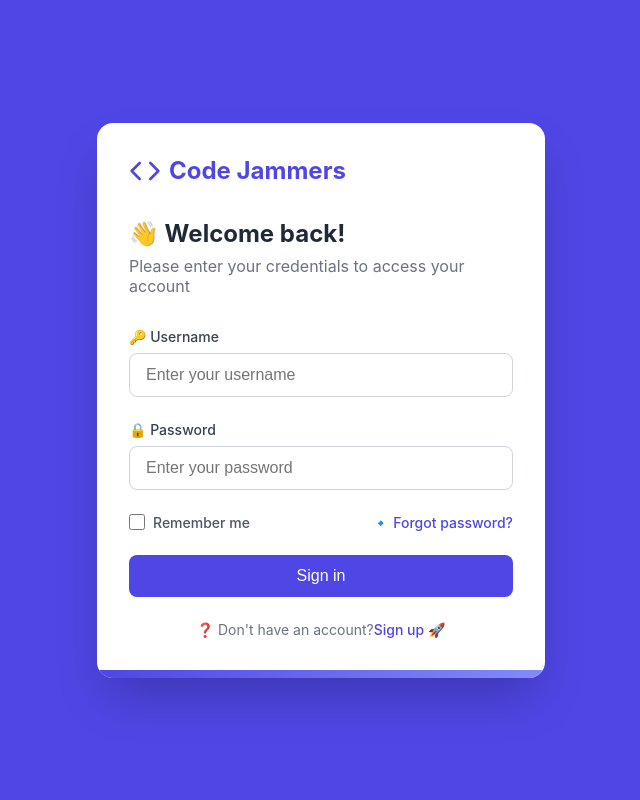
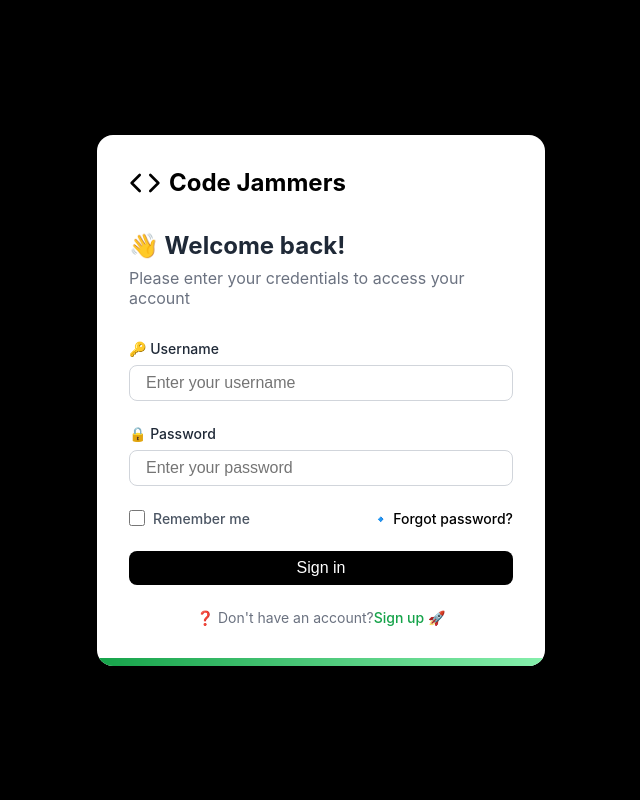
Before and after one commit to AmanDevelops/codejammers, a Django app: template main/templates/main/login.html in a window 1280 px wide. Shown: the whole page, without its empty margins (319-959 px from the left). Run offline with Django 3.2, Linux system fonts and the light colour scheme; the template is opened without the code that fills it, so the values that code supplies are empty; parts of the project's set-up code (start-up, migrations or seed data) failed here and were passed over.

Commit message:
[optimisation]: optimized login and register page

```diff
--- a/main/static/login.css
+++ b/main/static/login.css
@@ -1,4 +1,31 @@
 /* Reset and base styles */
+:root {
+  --color-black: #000000;
+  --color-white: #ffffff;
+  --color-gray-700: #1f2937;
+  --color-gray-600: #4b5563;
+  --color-gray-500: #6b7280;
+  --color-gray-400: #9ca3af;
+  --color-gray-300: #d1d5db;
+  --color-red-100: #fee2e2;
+  --color-red-700: #991b1b;
+  --color-green-600: #16a34a;
+--color-green-700: #15803d;
+--color-green-400: #86efac;
+
+  --shadow-black: rgba(0, 0, 0, 0.25);
+  --transition: all 0.3s ease;
+  --radius-sm: 0.25rem;
+  --radius-md: 0.5rem;
+  --radius-lg: 1rem;
+  --gap-sm: 0.5rem;
+  --gap-md: 1rem;
+  --gap-lg: 1.5rem;
+  --font-size-sm: 0.875rem;
+  --font-size-md: 1rem;
+  --font-size-lg: 1.5rem;
+}
+
 * {
   margin: 0;
   padding: 0;
@@ -7,13 +34,13 @@
 
 body {
   font-family: -apple-system, BlinkMacSystemFont, "Segoe UI", Roboto, "Helvetica Neue", Arial, sans-serif;
-    background-color: #4f46e5;
-    color: #1f2937;
+  background-color: var(--color-black);
+  color: var(--color-gray-700);
   min-height: 100vh;
   display: flex;
   align-items: center;
   justify-content: center;
-    padding: 1rem;
+  padding: var(--gap-md);
 }
 
 .container {
@@ -55,13 +82,13 @@
 .logo {
   display: flex;
   align-items: center;
-    gap: 0.5rem;
+  gap: var(--gap-sm);
   margin-bottom: 2rem;
-    color: #4f46e5;
+  color: var(--color-black);
 }
 
 .logo svg {
-    transition: transform 0.3s ease;
+  transition: transform var(--transition);
 }
 
 .logo:hover svg {
@@ -90,35 +117,35 @@
 .login-form {
   display: flex;
   flex-direction: column;
-    gap: 1.5rem;
+  gap: var(--gap-lg);
 }
 
 .form-group {
   display: flex;
   flex-direction: column;
-    gap: 0.5rem;
+  gap: var(--gap-sm);
 }
 
 label {
-    font-size: 0.875rem;
+  font-size: var(--font-size-sm);
   font-weight: 500;
-    color: #374151;
+  color: var(--color-gray-700);
 }
 
 input[type="text"],
 input[type="password"] {
   width: 100%;
-    padding: 0.75rem 1rem;
-    border: 1px solid #d1d5db;
-    border-radius: 0.5rem;
-    font-size: 1rem;
-    transition: all 0.3s ease;
+  padding: var(--gap-sm) var(--gap-md);
+  border: 1px solid var(--color-gray-300);
+  border-radius: var(--radius-md);
+  font-size: var(--font-size-md);
+  transition: var(--transition);
 }
 
 input[type="text"]:focus,
 input[type="password"]:focus {
   outline: none;
-    border-color: #4f46e5;
+  border-color: var(--color-green-600);
   box-shadow: 0 0 0 2px rgba(79, 70, 229, 0.2);
 }
 
@@ -131,50 +158,50 @@
 .remember-me {
   display: flex;
   align-items: center;
-    gap: 0.5rem;
+  gap: var(--gap-sm);
 }
 
 input[type="checkbox"] {
   width: 1rem;
   height: 1rem;
-    border-radius: 0.25rem;
-    border: 1px solid #d1d5db;
-    accent-color: #4f46e5;
+  border-radius: var(--radius-sm);
+  border: 1px solid var(--color-gray-300);
+  accent-color: var(--color-black);
 }
 
 .remember-me label {
-    font-size: 0.875rem;
-    color: #4b5563;
+  font-size: var(--font-size-sm);
+  color: var(--color-gray-600);
 }
 
 .forgot-password {
-    font-size: 0.875rem;
+  font-size: var(--font-size-sm);
   font-weight: 500;
-    color: #4f46e5;
+  color: var(--color-black);
   text-decoration: none;
-    transition: color 0.3s ease;
+  transition: color var(--transition);
 }
 
 .forgot-password:hover {
-    color: #4338ca;
+  color: var(--color-green-700);
 }
 
 /* Button styles */
 .btn-submit {
   width: 100%;
-    padding: 0.75rem 1rem;
-    background-color: #4f46e5;
-    color: white;
+  padding: var(--gap-sm) var(--gap-md);
+  background-color: var(--color-black);
+  color: var(--color-white);
   border: none;
-    border-radius: 0.5rem;
-    font-size: 1rem;
+  border-radius: var(--radius-md);
+  font-size: var(--font-size-md);
   font-weight: 500;
   cursor: pointer;
-    transition: all 0.3s ease;
+  transition: var(--transition);
 }
 
 .btn-submit:hover {
-    background-color: #4338ca;
+  background-color: var(--color-green-700);
   transform: translateY(-1px);
 }
 
@@ -184,21 +211,21 @@
 
 /* Sign up prompt */
 .signup-prompt {
-    margin-top: 1.5rem;
+  margin-top: var(--gap-lg);
   text-align: center;
-    font-size: 0.875rem;
-    color: #6b7280;
+  font-size: var(--font-size-sm);
+  color: var(--color-gray-500);
 }
 
 .signup-prompt a {
-    color: #4f46e5;
+  color: var(--color-green-600);
   font-weight: 500;
   text-decoration: none;
-    transition: color 0.3s ease;
+  transition: color var(--transition);
 }
 
 .signup-prompt a:hover {
-    color: #4338ca;
+  color: var(--color-green-700);
 }
 
 /* Card footer with gradient */
@@ -210,14 +237,14 @@
 .gradient-overlay {
   position: absolute;
   inset: 0;
-    background: linear-gradient(to right, #4f46e5, #818cf8);
+  background: linear-gradient(to right, var(--color-green-600), var(--color-green-400));
   opacity: 0.1;
 }
 
 .gradient-line {
   position: absolute;
   inset: 0;
-    background: linear-gradient(to right, #4f46e5, #818cf8);
+  background: linear-gradient(to right, var(--color-green-600), var(--color-green-400));
   height: 0.5rem;
 }
 
```
Also changed, not shown: other parts of main/static/login.css (+16 -16 lines). Lines whose indentation alone changed are shown as unchanged.
